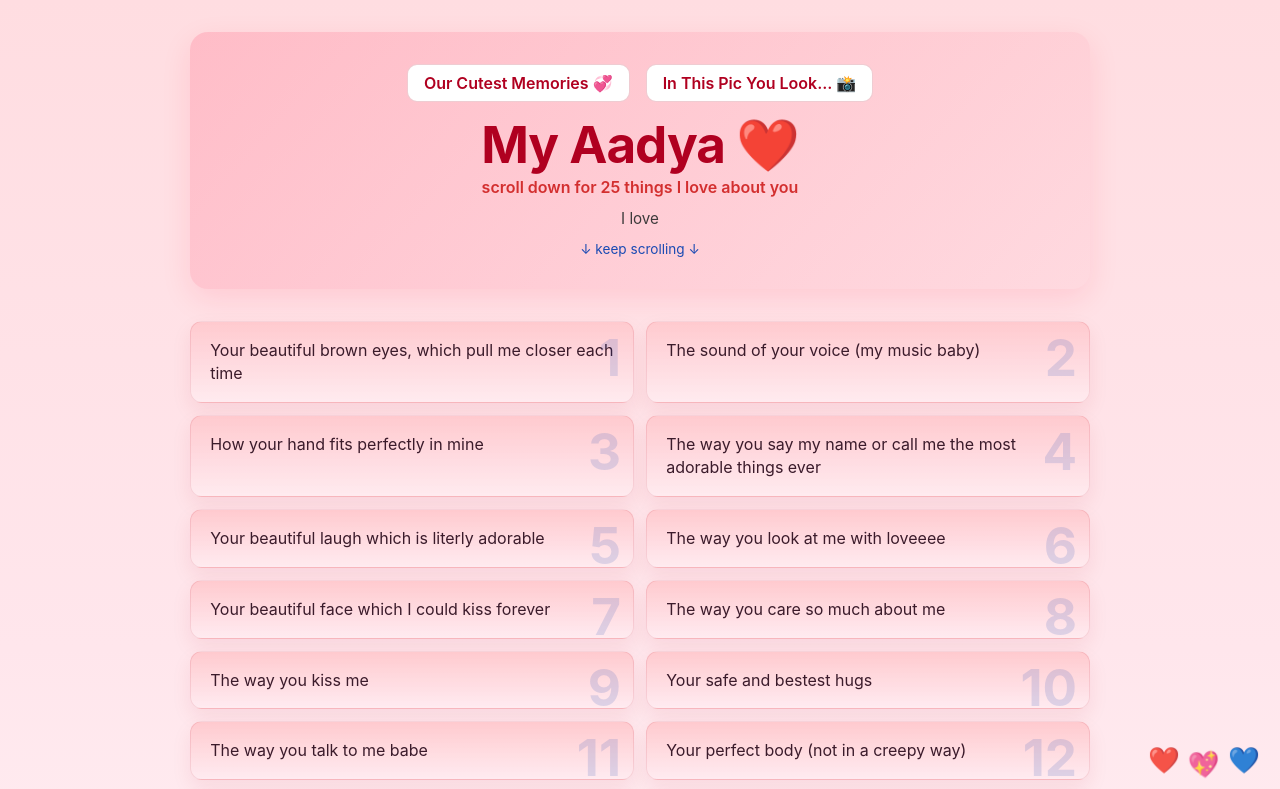
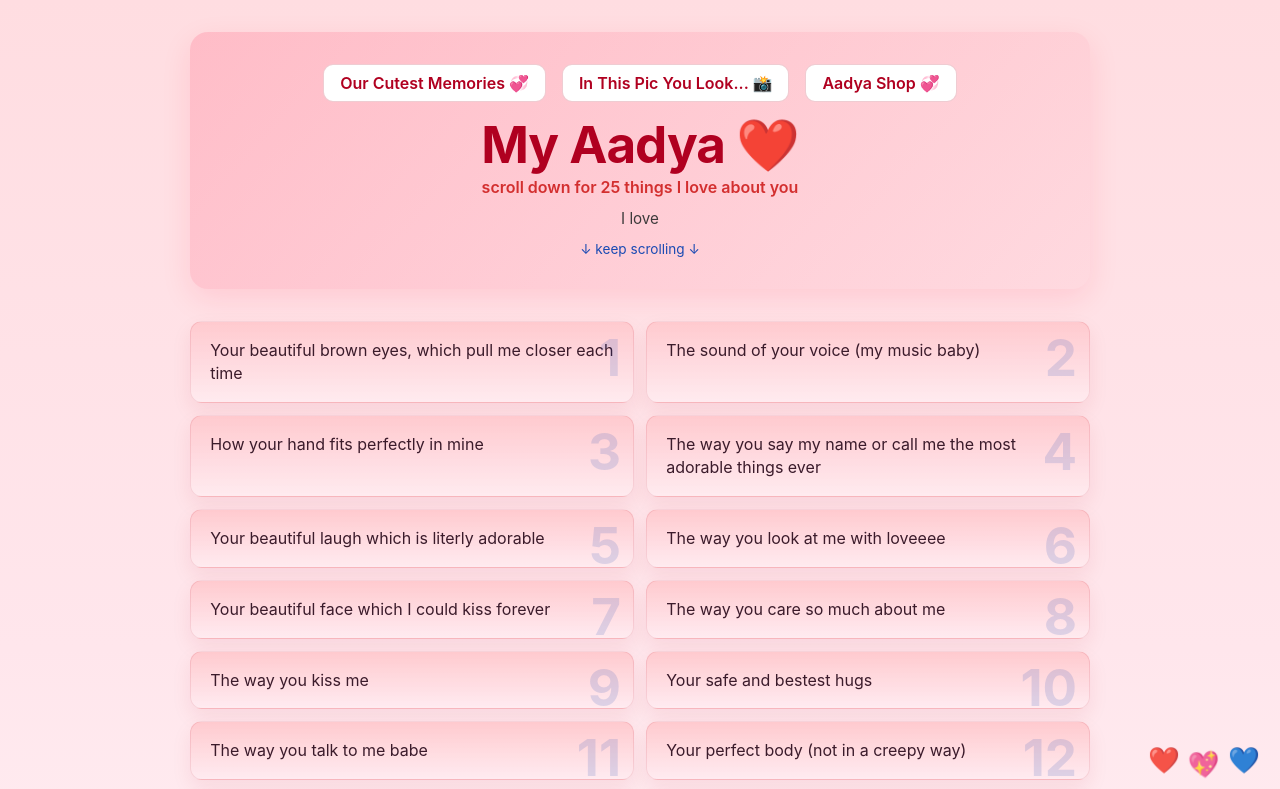
Before and after one commit to com-net/mylove, a plain HTML site: page index.html in a window 1280 px wide. Shown: the top 789 px of the page. Drawn offline with Linux system fonts and the light colour scheme.

Commit message:
Update index.html

```diff
--- a/index.html
+++ b/index.html
@@ -36,6 +36,7 @@ main{width:100%;max-width:900px;display:flex;flex-direction:column;gap:1.6rem}
 <div class="nav">
   <a href="memories.html">Our Cutest Memories 💞</a>
   <a href="her.html">In This Pic You Look... 📸</a>
+  <a href="aadya-merchandise.html">Aadya Shop 💞</a>
 </div>
 <h1>My Aadya ❤️</h1>
 <p class="lead">scroll down for 25 things I love about you</p>
```
